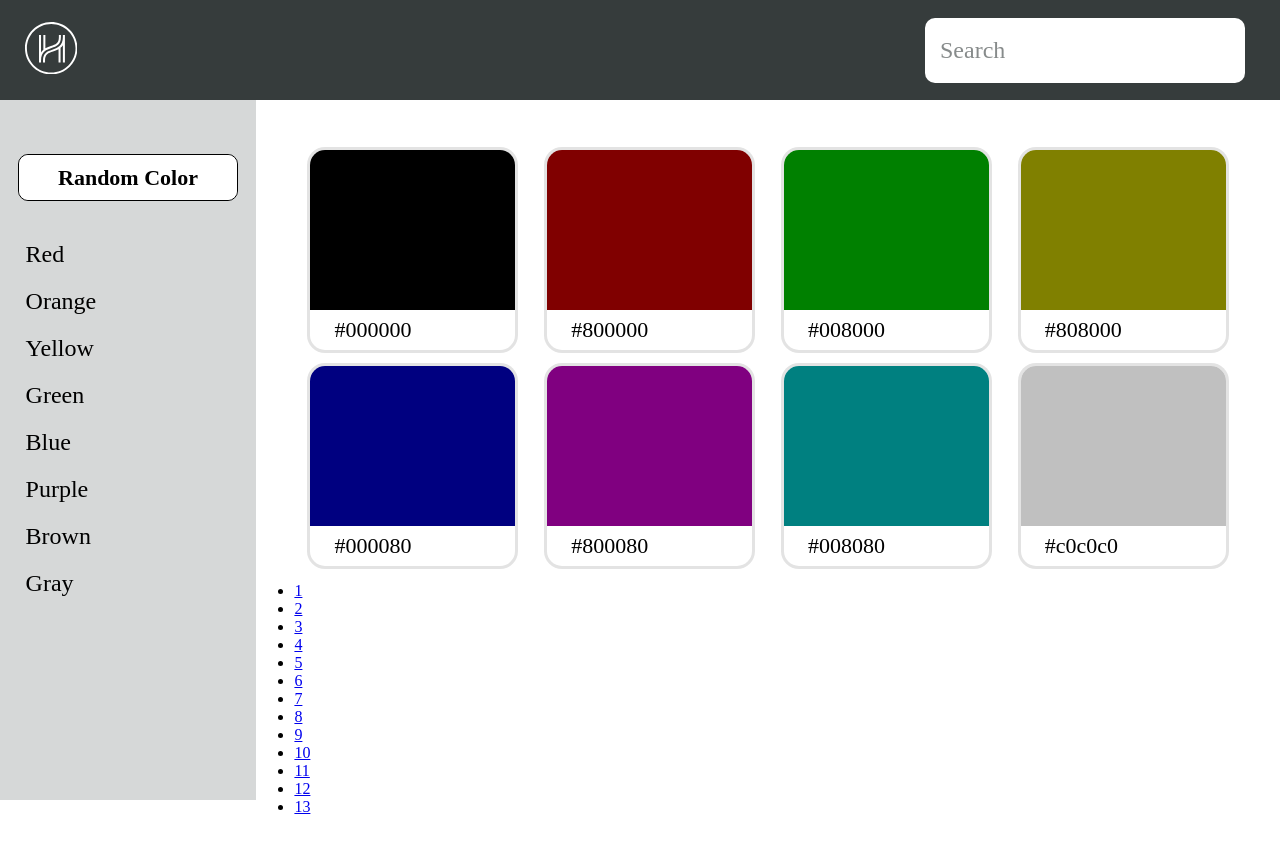
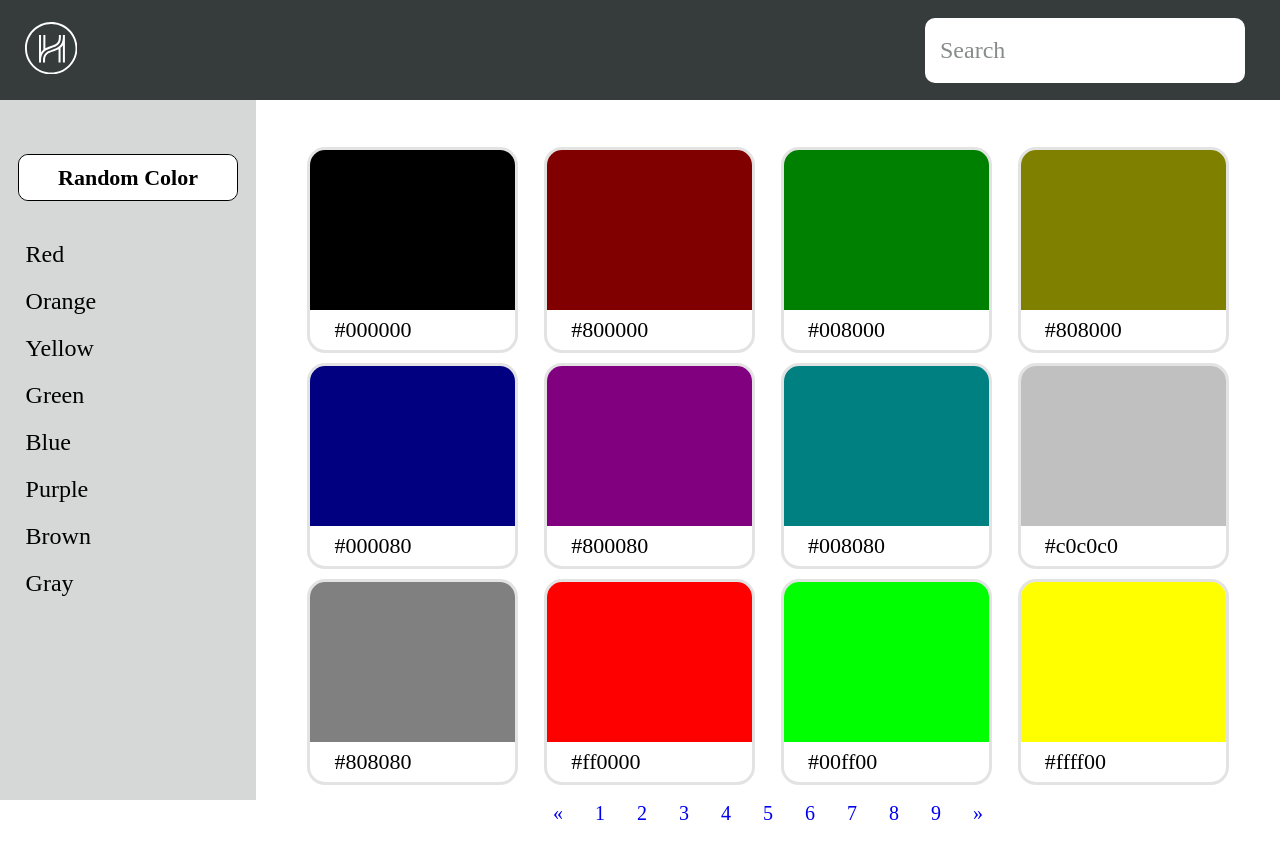
Before and after one commit to 2juicy/HHumansChallenge, a React (Create React App) app: page / in a window 1280 px wide. Before the commit the page ends 816 px from the top, so only its background shows below. Built offline with nearby package versions, Linux system fonts and the light colour scheme; a web font is replaced by a local one.

Commit message:
pagination look and functionality mostly done

```diff
--- a/src/components/List/List.js
+++ b/src/components/List/List.js
@@ -9,7 +9,7 @@ export default function List() {
   const [colors, setColors] = useState([]);
   const [loading, setLoading] = useState(false);
   const [currentPage, setCurrentPage] = useState(1);
-  const [colorsPerPage, setColorsPerPage] = useState(8);
+  const colorsPerPage = 12;
 
   // For now we fetch locally for colors, when an API endpoint is created we can fetch from server.
   useEffect(() => {
@@ -34,16 +34,17 @@ export default function List() {
   }
 
   return (
-    <section id="list-section">
-      {currentColors.map(color => (
-        <Card hexString={color.hexString} />
-      ))}
-
+    <React.Fragment>
+      <section id="list-section">
+        {currentColors.map(color => (
+          <Card key={color.colorId} hexString={color.hexString} />
+        ))}
+      </section>
       <Pagination
         colorsPerPage={colorsPerPage}
         totalColors={colors.length}
         paginate={paginate}
       />
-    </section>
+    </React.Fragment>
   );
 }
--- a/src/components/Pagination/Pagination.css
+++ b/src/components/Pagination/Pagination.css
@@ -1,3 +1,17 @@
-.pagination {
-  margin-left: 50px;
+.pages {
+  width: 80%;
+  margin-left: 20%;
+  padding-bottom: 30px;
+  text-align: center;
 }
+
+.page-link {
+  padding: 8px 16px;
+  font-size: 20px;
+  line-height: 1.5;
+  text-decoration: none;
+}
+
+.page-link:hover {
+  background-color: #c0c0c0;
+}
--- a/src/components/Pagination/Pagination.js
+++ b/src/components/Pagination/Pagination.js
@@ -1,4 +1,5 @@
 import React from "react";
+import "./Pagination.css";
 
 export default function Pagination({ totalColors, colorsPerPage, paginate }) {
   const pages = [];
@@ -7,16 +8,25 @@ export default function Pagination({ totalColors, colorsPerPage, paginate }) {
   }
 
   return (
-    <div>
-      <ul className="pagination">
-        {pages.map(num => (
-          <li key={num} className="page-num">
-            <a onClick={() => paginate(num)} href="#0" className="page-link">
-              {num}
-            </a>
-          </li>
-        ))}
-      </ul>
+    <div className="pages">
+      <a href="#0" className="page-link">
+        &laquo;
+      </a>
+
+      {pages.map(num => (
+        <a
+          key={num}
+          onClick={() => paginate(num)}
+          href="#0"
+          className="page-link"
+        >
+          {num}
+        </a>
+      ))}
+
+      <a href="#0" className="page-link">
+        &raquo;
+      </a>
     </div>
   );
 }
```
